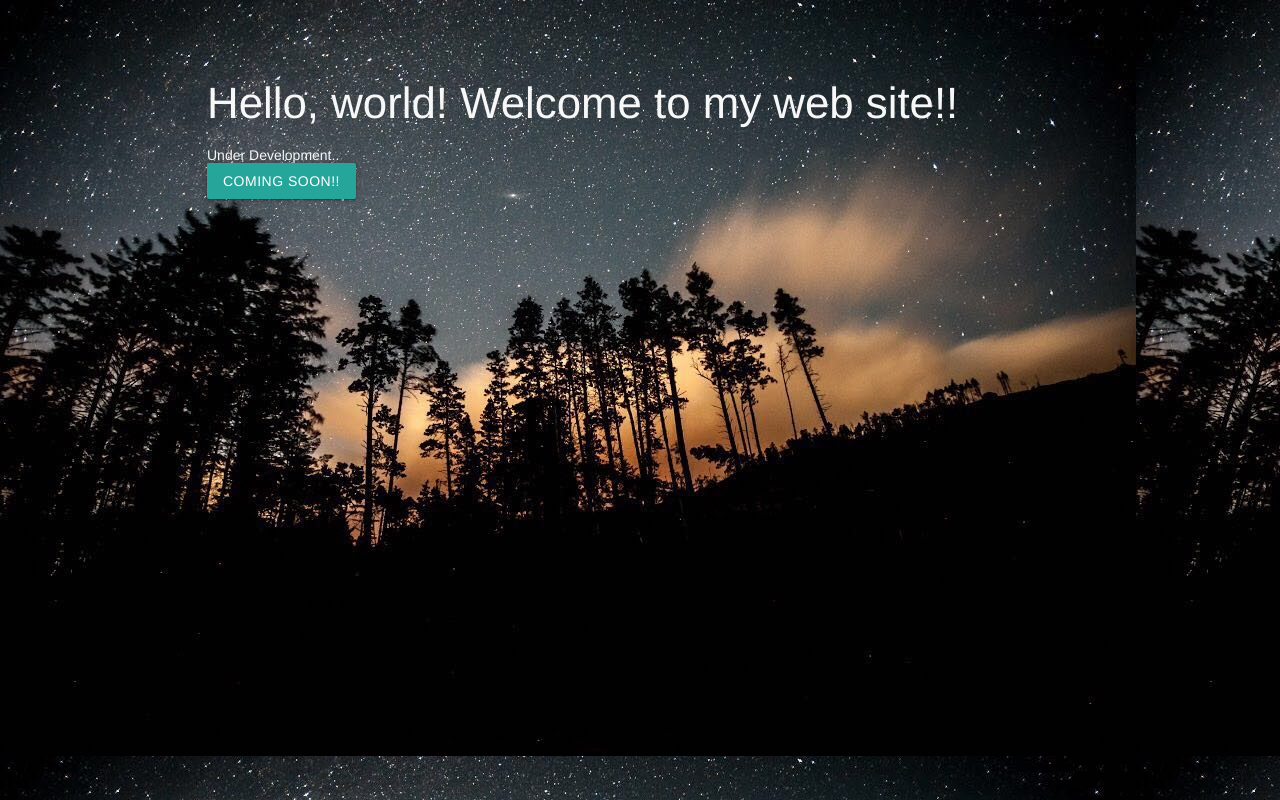
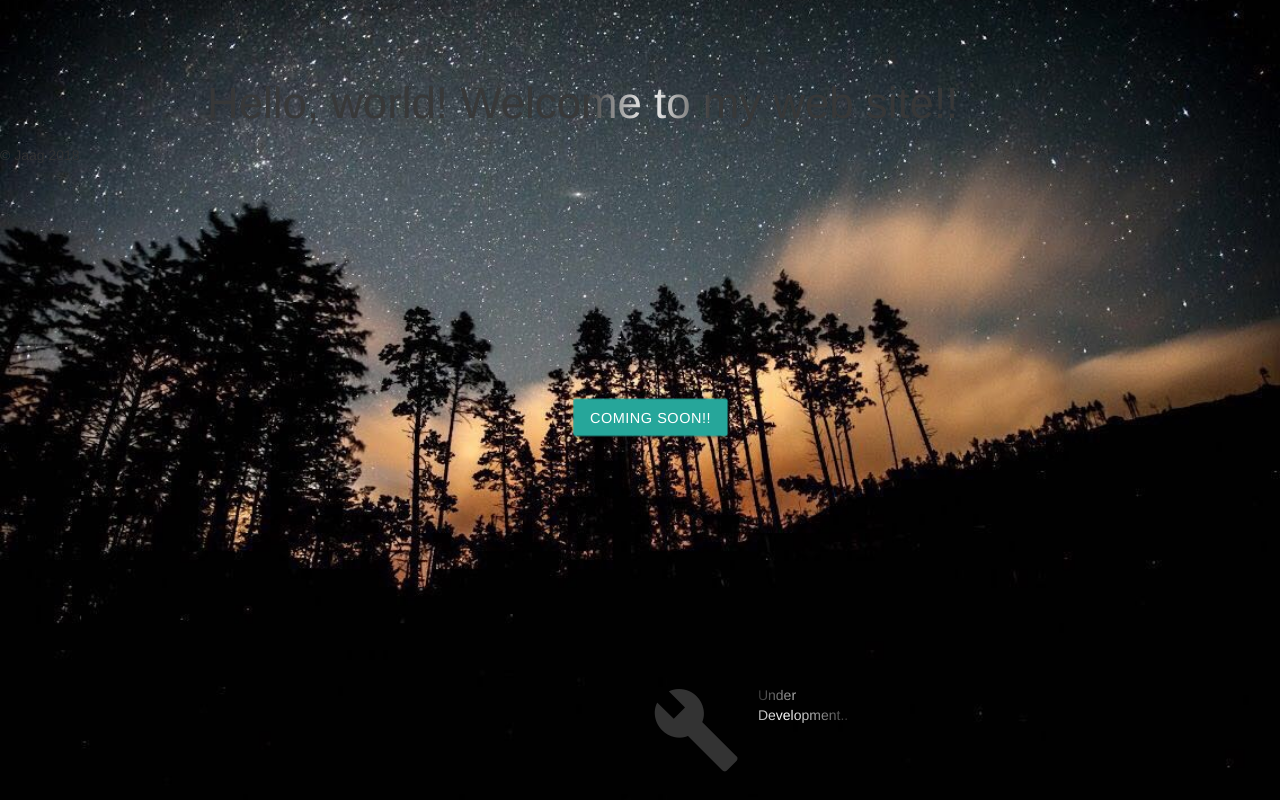
Before and after one commit to Jagan359/Taskbuster, a Django app: page / in a window 1280 px wide. Run offline with Django 3.2, Linux system fonts and the light colour scheme; some libraries are stand-ins or nearby versions.

Commit message:
Added css 2

```diff
--- a/taskbuster/static/css/main.css
+++ b/taskbuster/static/css/main.css
@@ -13,6 +13,59 @@
     color: rgb(247, 247, 247);
 }
 
+.centered {
+  position: fixed;
+  top: 50%;
+  left: 45%;
+  /* bring your own prefixes */
+  transform: translate(-50%, -50%);
+}
+
+
 body {
-    background-image: url('mybackground.jpg');
+  background: url('mybackground.jpg') no-repeat center center fixed;
+  -webkit-background-size: cover;
+  -moz-background-size: cover;
+  -o-background-size: cover;
+  background-size: cover;
 }
+
+<style type="text/css" media="all">
+p.shine
+{
+    font-size: 3em;
+    margin: 0 auto;
+    width: 700px;
+}
+
+.shine
+{
+    background: #222 -webkit-gradient(linear, left top, right top, from(#222), to(#222), color-stop(0.5, #fff)) 0 0 no-repeat;
+    -webkit-background-size: 125px;
+
+    color: rgba(255, 255, 255, 0.1);
+    -webkit-background-clip: text;
+
+    -webkit-animation-name: shine;
+    -webkit-animation-duration: 2s;
+    -webkit-animation-iteration-count: infinite;
+}
+
+#footer {
+    position: fixed;
+    bottom: 0;
+    width: 100%;
+}
+
+@-webkit-keyframes shine
+{
+    0%
+    {
+        background-position: top left;
+    }
+    100%
+    {
+        background-position: top right;
+    }
+}
+</style>
--- a/taskbuster/templates/base.html
+++ b/taskbuster/templates/base.html
@@ -31,7 +31,7 @@
         </style>
         <link rel="stylesheet" href="{% static 'css/bootstrap-theme.min.css' %}">
         <link rel="stylesheet" href="{% static 'css/main.css' %}">
-
+        <link href="https://fonts.googleapis.com/icon?family=Material+Icons" rel="stylesheet">
         <script src="{% static 'js/vendor/modernizr-2.8.3-respond-1.4.2.min.js' %}"></script>
         {% block head_css %}{% endblock %}
         {% block head_javascript %}{% endblock %}
@@ -46,9 +46,17 @@
 
       {% block content %}
     {% endblock %}
-      <footer>
-        <p>&copy; Jaag 2018</p>
-      </footer>
+    <div class="row" id="footer">
+      <div  class="col s1 offset-s6">
+        <i class="large material-icons">build</i>
+    </div>
+    <div class="col s1">
+        <h8 class="silverywhite_color shine">Under Development..</h8>
+    </div>
+    </div>
+      <p>&copy; Jaag 2018</p>
+  </div>
+
             <script src="//ajax.googleapis.com/ajax/libs/jquery/1.11.2/jquery.min.js"></script>
         <script>window.jQuery || document.write('<script src="static/js/vendor/jquery-1.11.2.min.js"><\/script>')</script>
 
--- a/taskbuster/templates/taskbuster/index.html
+++ b/taskbuster/templates/taskbuster/index.html
@@ -12,9 +12,10 @@
     </div> -->
 
  <div class="container">
-        <h3 class="silverywhite_color">Hello, world! Welcome to my web site!!</h3>
-        <p class="silverywhite_color">Under Development..</p>
-        <a class="waves-effect waves-light btn animated infinite bounce">Coming Soon!!</a>
+
+        <h3 class="silverywhite_color shine">Hello, world! Welcome to my web site!!</h3>
+
+        <a class="waves-effect waves-light btn animated infinite bounce centered pulse">Coming Soon!!</a>
       </div>
 
     {% endblock %}
```
